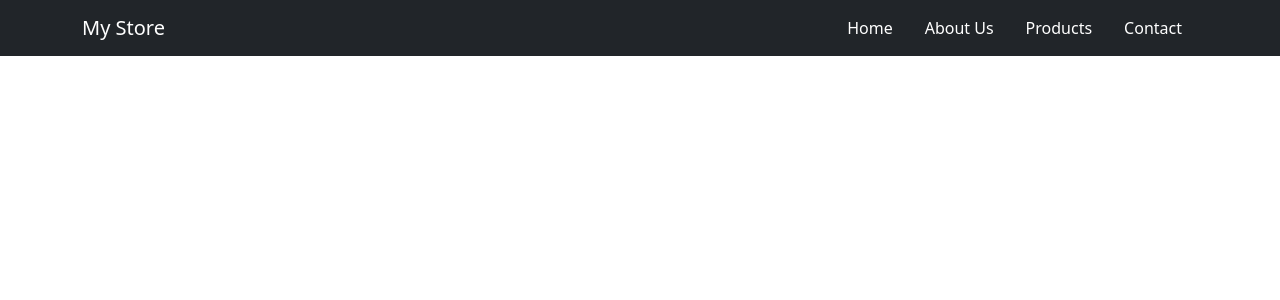
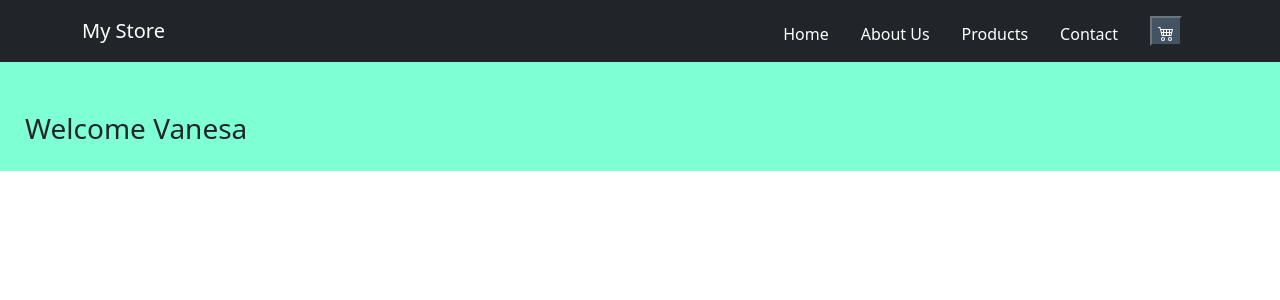
Before and after one commit to anrrid/ecommerce-React-Js, a React (Create React App) app in the folder myapp/: page / in a window 1280 px wide. Shown: the top 300 px of the page. Built offline with nearby package versions, Linux system fonts and the light colour scheme.

Commit message:
Added ItemListContainer and Cart

```diff
--- a/myapp/src/App.js
+++ b/myapp/src/App.js
@@ -1,11 +1,13 @@
 import NavBar from "./components/NavBar";
-
+import ItemListContainer from "./components/ItemListContainer";
 
 
 const App = () => {
     return (
         <>
             <NavBar />
+            <ItemListContainer greeting="Vanesa" />
+
         </>
     )
 }
--- /dev/null
+++ b/myapp/src/components/CartWidget.css
@@ -0,0 +1,5 @@
+button {
+    color: #fff;
+    background-color: #435361;
+    border-color: #6c757d;
+}
--- /dev/null
+++ b/myapp/src/components/CartWidget.js
@@ -0,0 +1,12 @@
+import "./CartWidget.css"
+
+const CartWidget = () => {
+    return (
+        <button type="button">
+            <svg xmlns="http://www.w3.org/2000/svg" width="16" height="16" fill="currentColor" class="bi bi-cart4" viewBox="0 0 16 16">
+                <path d="M0 2.5A.5.5 0 0 1 .5 2H2a.5.5 0 0 1 .485.379L2.89 4H14.5a.5.5 0 0 1 .485.621l-1.5 6A.5.5 0 0 1 13 11H4a.5.5 0 0 1-.485-.379L1.61 3H.5a.5.5 0 0 1-.5-.5zM3.14 5l.5 2H5V5H3.14zM6 5v2h2V5H6zm3 0v2h2V5H9zm3 0v2h1.36l.5-2H12zm1.11 3H12v2h.61l.5-2zM11 8H9v2h2V8zM8 8H6v2h2V8zM5 8H3.89l.5 2H5V8zm0 5a1 1 0 1 0 0 2 1 1 0 0 0 0-2zm-2 1a2 2 0 1 1 4 0 2 2 0 0 1-4 0zm9-1a1 1 0 1 0 0 2 1 1 0 0 0 0-2zm-2 1a2 2 0 1 1 4 0 2 2 0 0 1-4 0z"></path>
+            </svg></button>
+    );
+};
+
+export default CartWidget;
--- /dev/null
+++ b/myapp/src/components/ItemListContainer.css
@@ -0,0 +1,7 @@
+h3 {
+    padding-top: 50px;
+    padding-bottom: 25px;
+    padding-left: 25px;
+    background-color: aquamarine;
+    width: 100%;
+}
--- /dev/null
+++ b/myapp/src/components/ItemListContainer.js
@@ -0,0 +1,7 @@
+import "./ItemListContainer.css"
+
+function ItemListContainer(props) {
+    return <h3> Welcome {props.greeting} </h3>;
+}
+
+export default ItemListContainer;
--- a/myapp/src/components/NavBar.js
+++ b/myapp/src/components/NavBar.js
@@ -1,5 +1,6 @@
 import "./NavBar.css";
 import { Nav, Container, Navbar } from "react-bootstrap"
+import CartWidget from "./CartWidget";
 
 const NavBar = (props) => {
     return (
@@ -15,6 +16,7 @@
                     <Nav.Link eventKey="link-1" className="linkText">About Us</Nav.Link>
                     <Nav.Link eventKey="link-2" className="linkText">Products</Nav.Link>
                     <Nav.Link eventKey="link-2" className="linkText">Contact</Nav.Link>
+                    <Nav.Link eventKey="link-2" className="linkText"><CartWidget /></Nav.Link>
 
                 </Nav>
             </Container>
```
